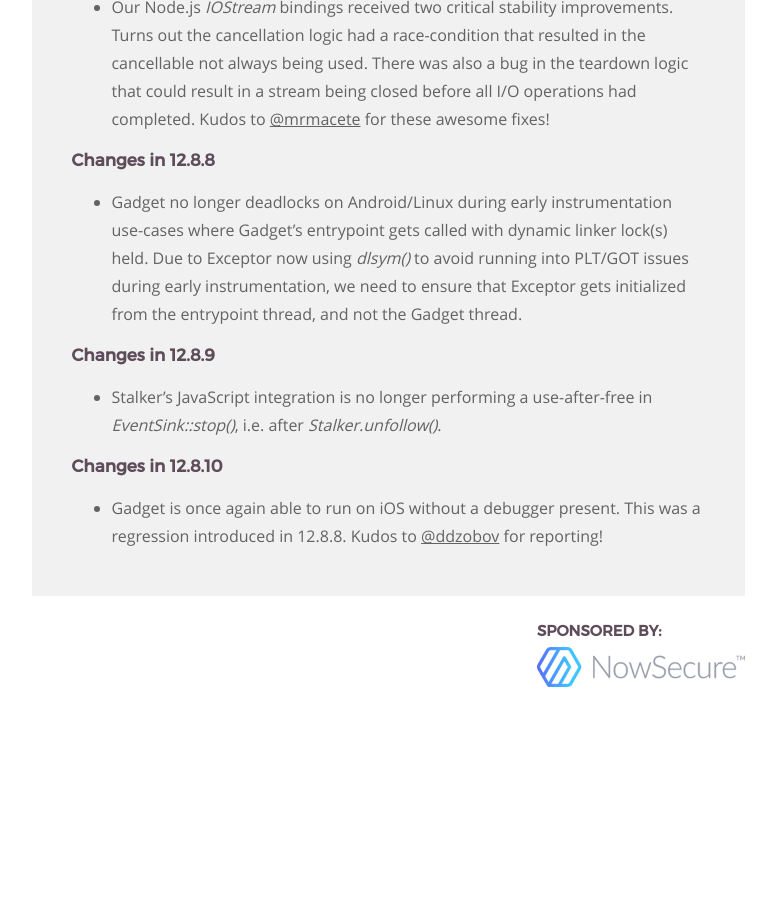
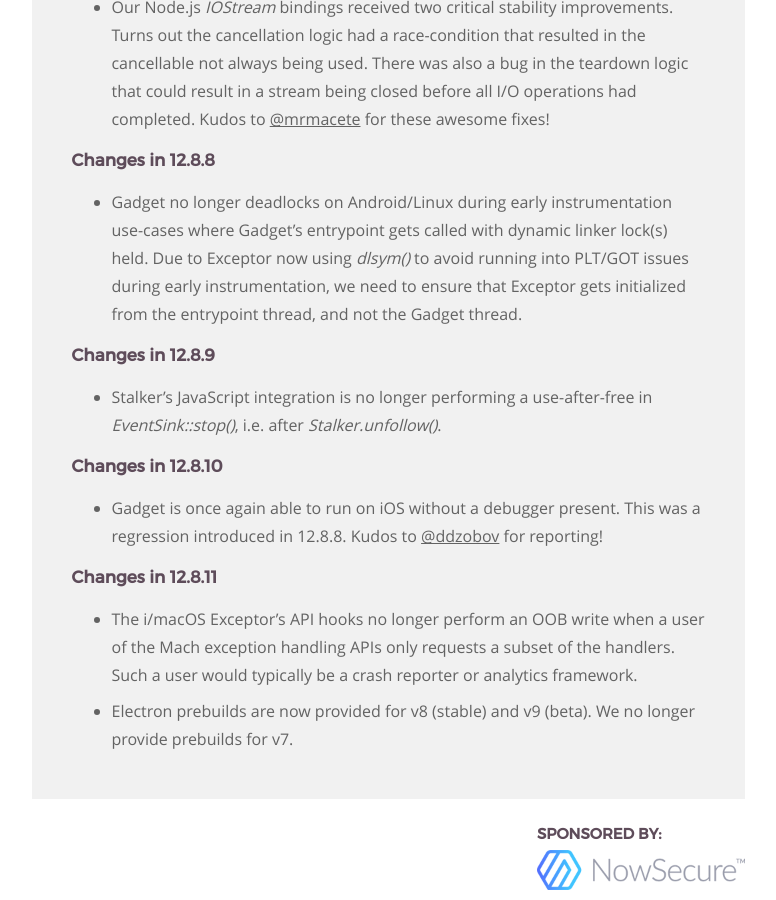
Before and after one commit to frida/frida-website, a Jekyll site: the page built from _posts/2019-12-18-frida-12-8-released.markdown, in a window 1280 px wide and 900 px high, scrolled down 5651 px. Shown: the whole window, without its empty margins (364-1140 px from the left). Built offline with Jekyll 4.4.1, drawn with Linux system fonts in a browser that asks for light colours; before the commit the page ends 6348 px from its top, so only the background shows below that.

Commit message:
Summarize changes in 12.8.11

```diff
--- a/_posts/2019-12-18-frida-12-8-released.markdown
+++ b/_posts/2019-12-18-frida-12-8-released.markdown
@@ -240,6 +240,15 @@ and helping shape the unwrap() feature.
 - Gadget is once again able to run on iOS without a debugger present. This was a
   regression introduced in 12.8.8. Kudos to [@ddzobov][] for reporting!
 
+### Changes in 12.8.11
+
+- The i/macOS Exceptor's API hooks no longer perform an OOB write when a
+  user of the Mach exception handling APIs only requests a subset of the
+  handlers. Such a user would typically be a crash reporter or analytics
+  framework.
+- Electron prebuilds are now provided for v8 (stable) and v9 (beta). We no
+  longer provide prebuilds for v7.
+
 
 [Stalker]: /docs/javascript-api/#stalker
 [started]: /news/2017/08/25/frida-10-5-released/
```
